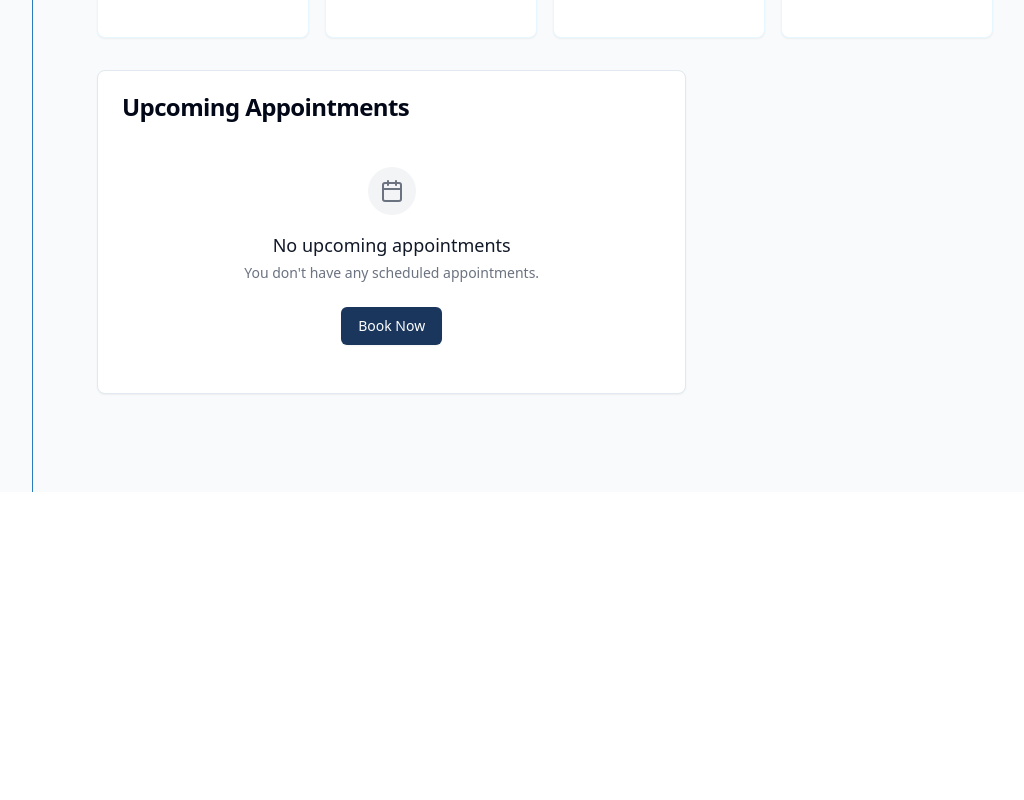
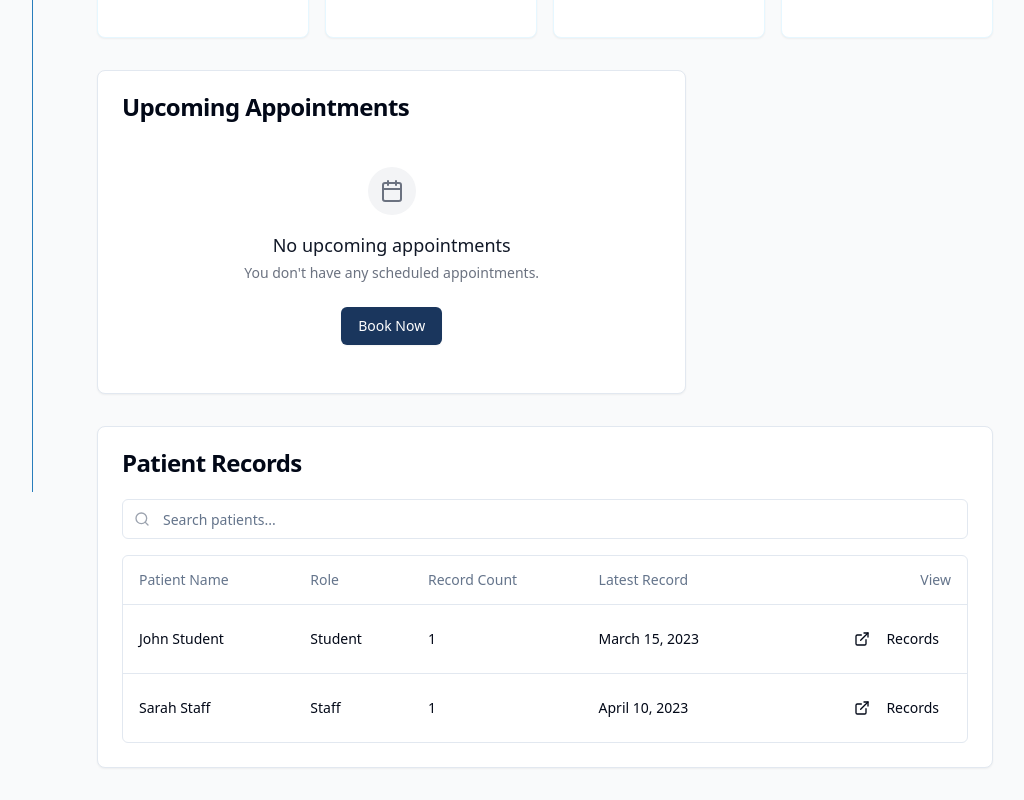
Before and after one commit to tootie29/medisync-hub, a React (Vite) app: page /dashboard in a window 1280 px wide. Shown: the part 308-1108 px from the top of the page, without its empty margins (223-1247 px from the left). Before the commit the page ends 800 px from the top, so only its background shows below. Built offline with nearby package versions, Linux system fonts and the light colour scheme; sample sign-in values are in the browser's storage.

Commit message:
Implement patient record access
Implements access to patient records in the admin/doctor dashboard.

```diff
--- /dev/null
+++ b/src/components/dashboard/PatientRecordsTable.tsx
@@ -0,0 +1,119 @@
+
+import React, { useState } from 'react';
+import { useData } from '@/context/DataContext';
+import { Card, CardContent, CardHeader, CardTitle } from '@/components/ui/card';
+import { Input } from '@/components/ui/input';
+import { Button } from '@/components/ui/button';
+import { Table, TableBody, TableCell, TableHead, TableHeader, TableRow } from '@/components/ui/table';
+import { Link } from 'react-router-dom';
+import { Search, ExternalLink } from 'lucide-react';
+import { formatDate } from '@/utils/helpers';
+import { SAMPLE_USERS } from '@/types';
+
+const PatientRecordsTable: React.FC = () => {
+  const { medicalRecords } = useData();
+  const [searchTerm, setSearchTerm] = useState('');
+
+  // Get unique patient IDs from medical records
+  const patientIds = [...new Set(medicalRecords.map(record => record.patientId))];
+
+  // Map patient IDs to user data
+  const patientData = patientIds
+    .map(id => {
+      const patient = SAMPLE_USERS.find(user => user.id === id);
+      if (!patient) return null;
+
+      // Only include patients/students/staff
+      if (patient.role !== 'student' && patient.role !== 'staff') return null;
+
+      // Count records for this patient
+      const recordCount = medicalRecords.filter(record => record.patientId === id).length;
+
+      // Get latest record date
+      const latestRecord = medicalRecords
+        .filter(record => record.patientId === id)
+        .sort((a, b) => new Date(b.date).getTime() - new Date(a.date).getTime())[0];
+
+      return {
+        id: patient.id,
+        name: patient.name,
+        role: patient.role,
+        recordCount,
+        latestRecordDate: latestRecord ? latestRecord.date : '',
+      };
+    })
+    .filter(Boolean); // Remove nulls
+
+  // Filter patients based on search term
+  const filteredPatients = searchTerm
+    ? patientData.filter(patient =>
+        patient?.name.toLowerCase().includes(searchTerm.toLowerCase())
+      )
+    : patientData;
+
+  return (
+    <Card>
+      <CardHeader>
+        <CardTitle>Patient Records</CardTitle>
+      </CardHeader>
+      <CardContent>
+        <div className="relative flex mb-4">
+          <Search className="absolute left-3 top-3 h-4 w-4 text-gray-400" />
+          <Input
+            placeholder="Search patients..."
+            className="pl-10"
+            value={searchTerm}
+            onChange={(e) => setSearchTerm(e.target.value)}
+          />
+        </div>
+
+        <div className="rounded-md border">
+          <Table>
+            <TableHeader>
+              <TableRow>
+                <TableHead>Patient Name</TableHead>
+                <TableHead>Role</TableHead>
+                <TableHead>Record Count</TableHead>
+                <TableHead>Latest Record</TableHead>
+                <TableHead className="text-right">View</TableHead>
+              </TableRow>
+            </TableHeader>
+            <TableBody>
+              {filteredPatients.length > 0 ? (
+                filteredPatients.map(patient => (
+                  <TableRow key={patient?.id}>
+                    <TableCell className="font-medium">{patient?.name}</TableCell>
+                    <TableCell className="capitalize">{patient?.role}</TableCell>
+                    <TableCell>{patient?.recordCount}</TableCell>
+                    <TableCell>
+                      {patient?.latestRecordDate
+                        ? formatDate(patient.latestRecordDate)
+                        : 'N/A'
+                      }
+                    </TableCell>
+                    <TableCell className="text-right">
+                      <Button asChild size="sm" variant="ghost">
+                        <Link to={`/medical-records?patient=${patient?.id}`}>
+                          <ExternalLink className="h-4 w-4 mr-2" />
+                          Records
+                        </Link>
+                      </Button>
+                    </TableCell>
+                  </TableRow>
+                ))
+              ) : (
+                <TableRow>
+                  <TableCell colSpan={5} className="h-24 text-center">
+                    No patients found.
+                  </TableCell>
+                </TableRow>
+              )}
+            </TableBody>
+          </Table>
+        </div>
+      </CardContent>
+    </Card>
+  );
+};
+
+export default PatientRecordsTable;
--- a/src/pages/Dashboard.tsx
+++ b/src/pages/Dashboard.tsx
@@ -5,6 +5,7 @@ import { useAuth } from '@/context/AuthContext';
 import { useData } from '@/context/DataContext';
 import MainLayout from '@/components/layout/MainLayout';
 import { Card, CardContent, CardHeader, CardTitle } from '@/components/ui/card';
+import PatientRecordsTable from '@/components/dashboard/PatientRecordsTable';
 import {
   Calendar,
   Clock,
@@ -24,7 +25,6 @@ const Dashboard: React.FC = () => {
     getAppointmentsByPatientId,
     getAppointmentsByDoctorId,
     getMedicalRecordsByPatientId,
-    // Adding a new function call to get user information
     getUserById
   } = useData();
 
@@ -336,6 +336,13 @@ const Dashboard: React.FC = () => {
             )}
           </div>
         </div>
+
+        {/* Patient Records Table - only visible to medical staff */}
+        {isMedicalStaff && (
+          <div className="mt-8">
+            <PatientRecordsTable />
+          </div>
+        )}
       </div>
     </MainLayout>
   );
```
